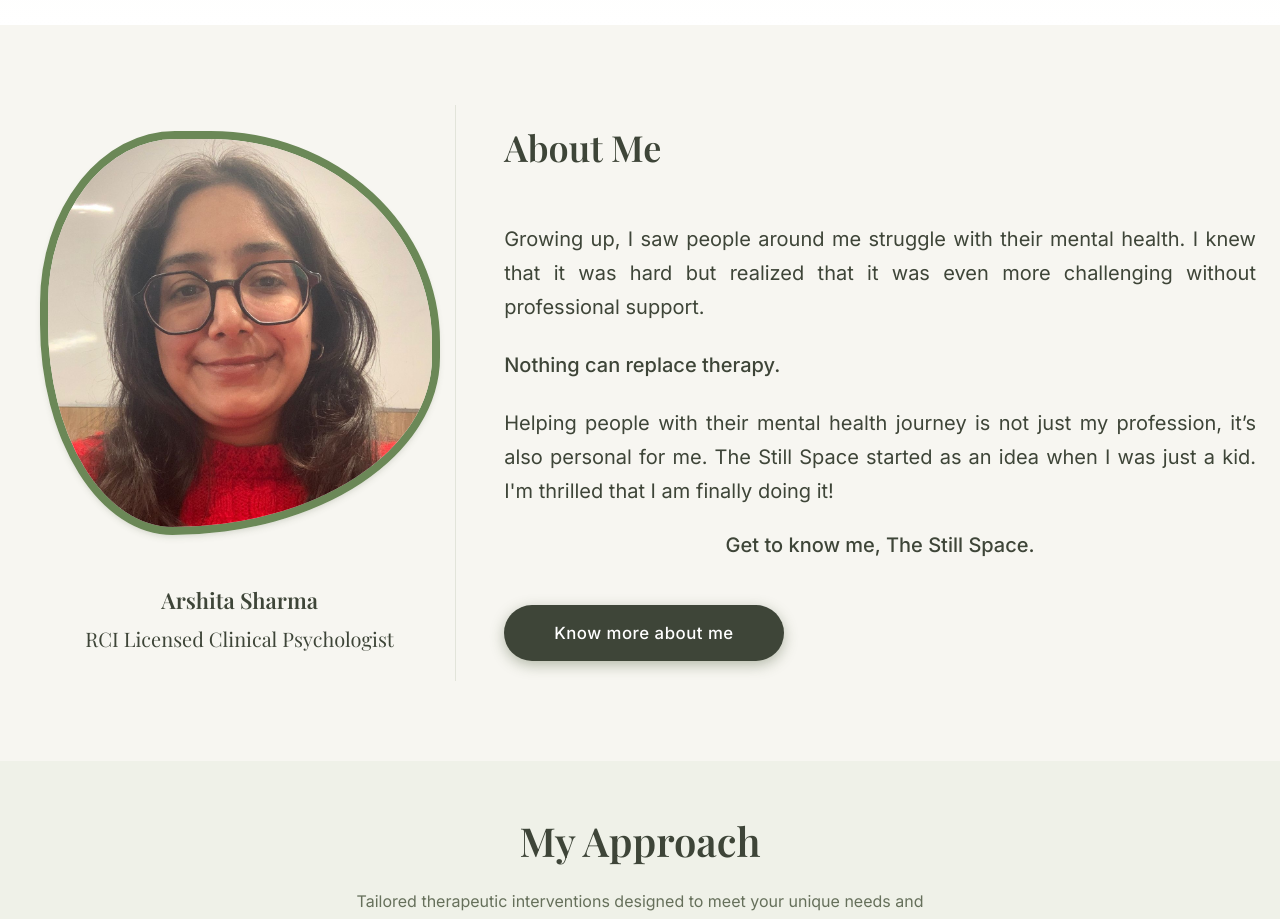
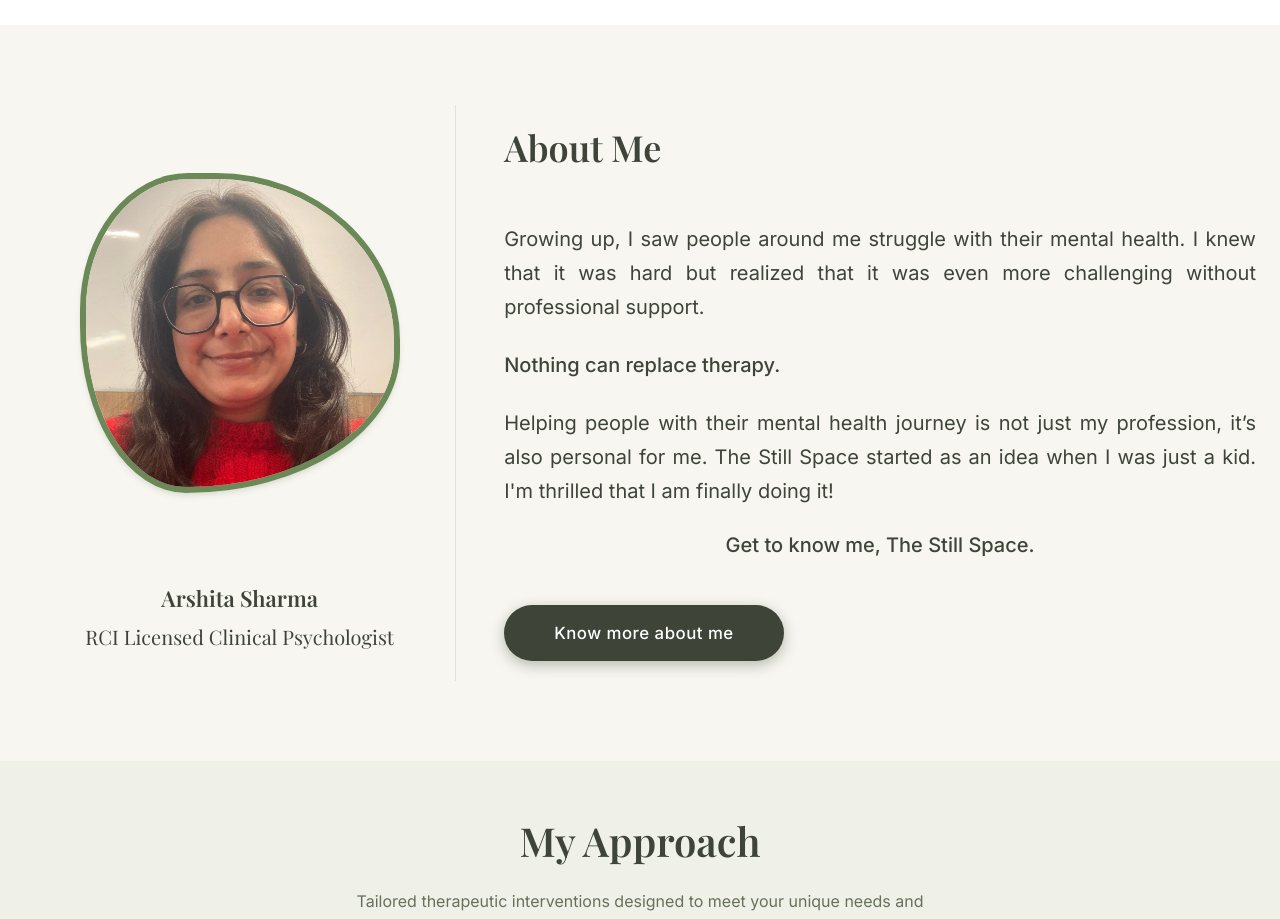
Before and after one commit to mananj183/thestillspace.github.io, a React (Vite) app: page / in a window 1280 px wide. Shown: the part 840-1759 px from the top of the page. Built offline with nearby package versions, Linux system fonts and the light colour scheme; a web font is replaced by a local one.

Commit message:
Size blob image at 80%/6px border on laptop and desktop screens

```diff
--- a/src/index.css
+++ b/src/index.css
@@ -398,6 +398,12 @@ button {
     width: min(400px, 100%);
   }
 
+  .blob-arshita {
+    width: 80%;
+    height: 80%;
+    border: 6px solid var(--accent);
+  }
+
   .founder-name {
     font-size: 1.375rem;
   }
```
